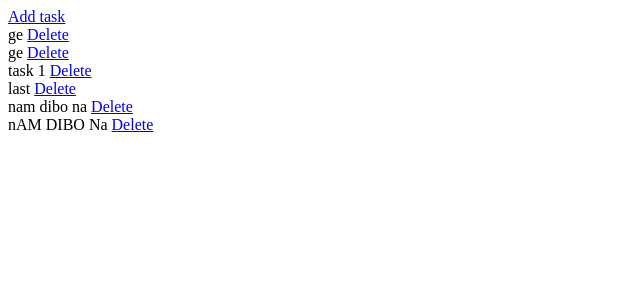
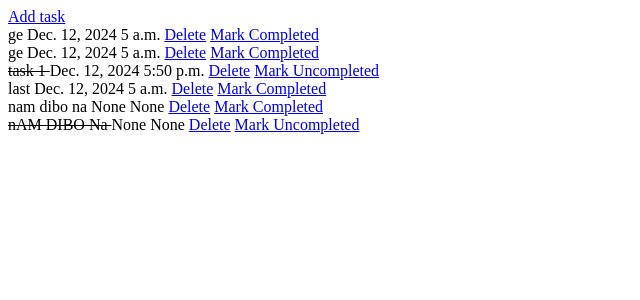
Before and after one commit to asiradnan/ToDo, a Django app: page / in a window 1280 px wide. Shown: the top 300 px of the page, without its empty margins (0-640 px from the left). Run offline with Django 5.2, Linux system fonts and the light colour scheme; a user stored in the database is signed in; data comes from the database, SQL or seed files in the repository; both versions use the stored data as it was after the commit.

Commit message:
added marking complesion, updated adding task without date and time

```diff
--- a/Task/models.py
+++ b/Task/models.py
@@ -4,8 +4,9 @@ from django.contrib.auth.models import User
 class Task(models.Model):
     user=models.ForeignKey(User,on_delete=models.CASCADE)
     name=models.CharField(max_length=250)
-    deadline=models.DateField(null=True)
-    time=models.TimeField(null=True)
+    deadline=models.DateField(null=True,blank=True)
+    time=models.TimeField(null=True,blank=True)
+    completed=models.BooleanField(default=False)
 
     def __str__(self):
         return self.name
--- a/Task/urls.py
+++ b/Task/urls.py
@@ -4,5 +4,6 @@ app_name ="Task"
 urlpatterns=[
     path("add/",views.addTask,name="addtask"),
     path('',views.home,name="home"),
-    path('delete/<int:id>',views.delete,name="delete")
+    path('delete/<int:id>',views.delete,name="delete"),
+    path('completed/<int:id>',views.completed,name="completed")
 ]
--- a/Task/views.py
+++ b/Task/views.py
@@ -1,4 +1,4 @@
-from django.shortcuts import redirect, render
+from django.shortcuts import get_object_or_404, redirect, render
 from django.http import HttpResponseRedirect
 from .forms import TaskForm
 from .models import Task
@@ -22,3 +22,10 @@ def delete(request,id):
     task=Task.objects.filter(id=id)
     task.delete()
     return HttpResponseRedirect("/")
+
+def completed(request,id):
+    id=int(id)
+    task=get_object_or_404(Task, id=id)
+    task.completed=not task.completed
+    task.save()
+    return HttpResponseRedirect("/")
--- a/ToDo/settings.py
+++ b/ToDo/settings.py
@@ -117,6 +117,9 @@ USE_TZ = True
 # https://docs.djangoproject.com/en/5.0/howto/static-files/
 
 STATIC_URL = 'static/'
+STATICFILES_DIRS = [
+    BASE_DIR / "static"
+]
 
 # Default primary key field type
 # https://docs.djangoproject.com/en/5.0/ref/settings/#default-auto-field
--- a/templates/ToDo/home.html
+++ b/templates/ToDo/home.html
@@ -1,14 +1,22 @@
 <html lang="en">
+{% load static %}
 <head>
     <meta charset="UTF-8">
     <meta name="viewport" content="width=device-width, initial-scale=1.0">
+    <link rel="stylesheet" href="{% static 'home.css' %}">
     <title>Document</title>
 </head>
 <body>
+
     {% if user.is_authenticated%}
         <a href="{% url 'Task:addtask' %}">Add task</a><br>
-        {% for task in tasks%} {{task}} <a href="/delete/{{task.id}}">Delete</a>  <br>
+        {% for task in tasks%}
+            {% if task.completed == True%} <s>{{task}} </s>  {{task.deadline}} {{task.time}}  <a href="/delete/{{task.id}}">Delete</a> <a href="/completed/{{task.id}}">Mark Uncompleted</a> <br>
+            {%else%} {{task}} {{task.deadline}} {{task.time}} <a href="/delete/{{task.id}}">Delete</a> <a href="/completed/{{task.id}}">Mark Completed</a> <br>
+            {%endif%}
         {%endfor%}
     {%endif%}
+
+    <!-- <script src="{% static 'home.js' %}"></script> -->
 </body>
 </html>
```
Also changed, not shown: Task/migrations/0002_task_completed.py (added), Task/migrations/0003_alter_task_deadline_alter_task_time.py (added), db.sqlite3, static/home.css (added), static/home.js (added).
